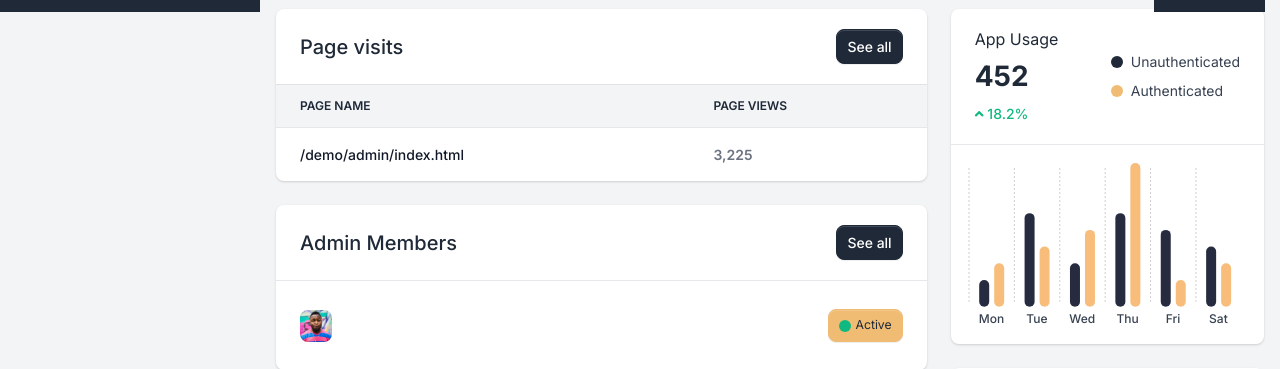
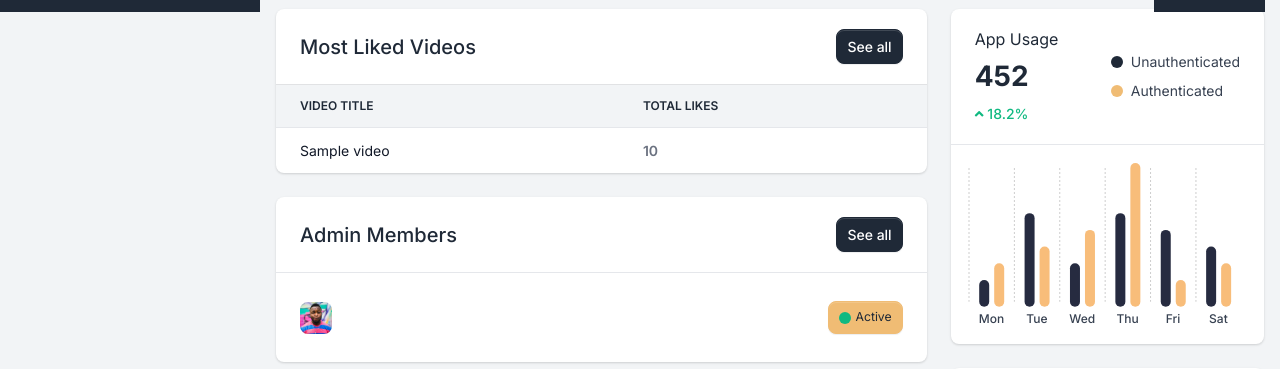
Before and after one commit to DCLF-LEGON/app_backend, a Django app: template core/dashboard/templates/dashboard/dashboard.html in a window 1280 px wide. Shown: the part 788-1157 px from the top of the page. Run offline with Django 4.2, Linux system fonts and the light colour scheme; tables that the repository leaves empty hold one stand-in row (values such as "Sample post"); the template is opened without the code that fills it: values that come from a table or form of the project are taken from there, most other values are stand-ins (such as "Sample title", 1, 10 or a date in 2020); some libraries are stand-ins or nearby versions.

Commit message:
Update dashboard.html

```diff
--- a/core/dashboard/templates/dashboard/dashboard.html
+++ b/core/dashboard/templates/dashboard/dashboard.html
@@ -186,7 +186,7 @@
                     <div class="card-header">
                         <div class="row align-items-center">
                             <div class="col">
-                                <h2 class="fs-5 fw-bold mb-0">Page visits</h2>
+                                <h2 class="fs-5 fw-bold mb-0">Most Liked Videos</h2>
                             </div>
                             <div class="col text-end">
                                 <a href="#" class="btn btn-sm btn-primary">See all</a>
@@ -197,19 +197,21 @@
                         <table class="table align-items-center table-flush">
                             <thead class="thead-light">
                                 <tr>
-                                    <th class="border-bottom" scope="col">Page name</th>
-                                    <th class="border-bottom" scope="col">Page Views</th>
+                                    <th class="border-bottom" scope="col">Video Title</th>
+                                    <th class="border-bottom" scope="col">Total Likes</th>
                                 </tr>
                             </thead>
                             <tbody>
+                                {% for video in top_videos %}
                                 <tr>
-                                    <th class="text-gray-900" scope="row">
-                                        /demo/admin/index.html
-                                    </th>
+                                    <td class="text-gray-900" scope="row">
+                                        {{video.title|safe}}
+                                    </td>
                                     <td class="fw-bolder text-gray-500">
-                                        3,225
+                                        {{video.likes}}
                                     </td>
                                 </tr>
+                                {% endfor %}
                             </tbody>
                         </table>
                     </div>
```
